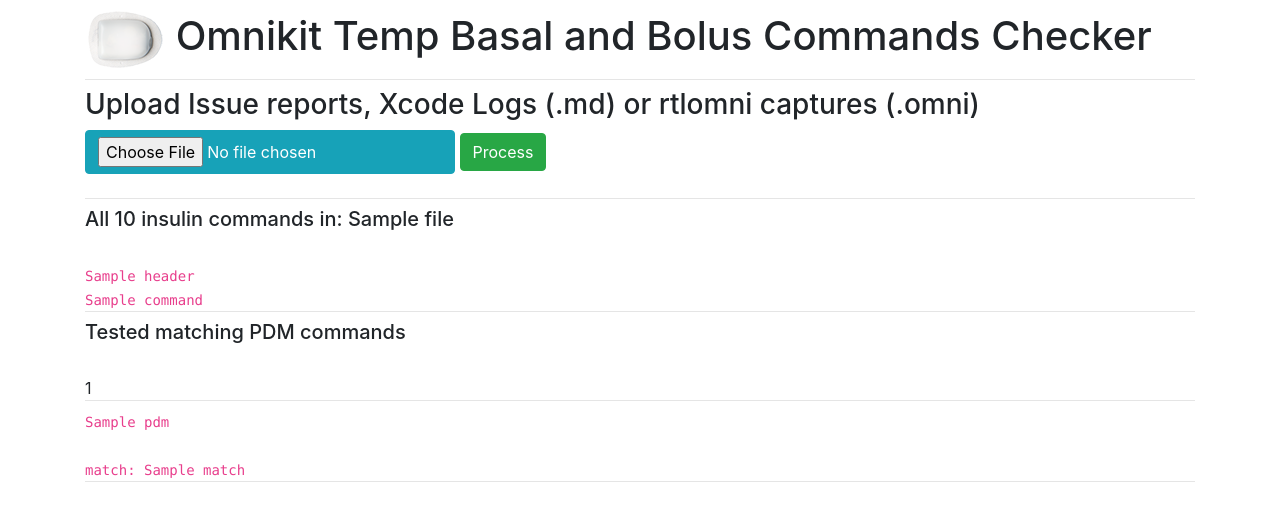
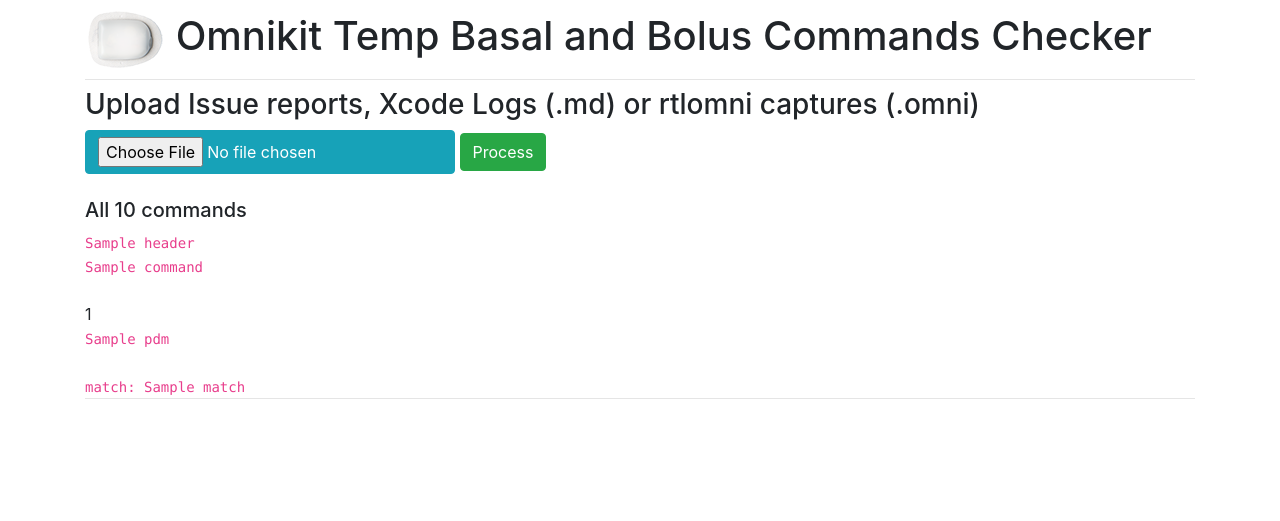
Before and after one commit to Lytrix/omnikit_commands_tester, a Django app: template omnikit_commands_tester/templates/testers.html in a window 1280 px wide. Shown: the top 521 px of the page. Run offline with Django 3.2, Linux system fonts and the light colour scheme; the template is opened without the code that fills it: most values are stand-ins (such as "Sample title", 1, 10 or a date in 2020); some libraries are stand-ins or nearby versions.

Commit message:
removed hr lines

```diff
--- a/omnikit_commands_tester/templates/testers.html
+++ b/omnikit_commands_tester/templates/testers.html
@@ -13,9 +13,7 @@
   </br>
   {% for report in contentOfFile %}
 	{% if report.allcommands %}
-    		<hr class="mt-0 mb-2">
-    		<h5>All {{report.command_type}} insulin commands in: {{file.name}}</h5>
-        	</br>
+    		<h5>All {{report.command_type}} commands</h5>
         	<code>
         	    {{ report.matching_tempbasals.header }}
                 </br>
@@ -26,11 +24,9 @@
     		</code>
 	{% endif %}
 	{% if report.matching_tempbasals%}
-		<hr class="mt-0 mb-2">
-		<h5>Tested matching PDM commands</h5>
     	</br>
         {{ report.matching_tempbasals.total_results }}
-    	<hr class="mt-0 mb-2">
+        </br>
     	<code>
     	{% for test in report.matching_tempbasals.results %}
     	  {% if test.match %}
@@ -47,8 +43,6 @@
     {% if report.flashlogs%}
         <hr class="mt-0 mb-2">
         <h5>Pulse Log entries</h5>
-        </br>
-        <hr class="mt-0 mb-2">
         <code>
         {% for pulse_set in report.flashlogs.results %}
             {{ report.flashlogs.header }}
```
Lines whose indentation alone changed are shown as unchanged.
